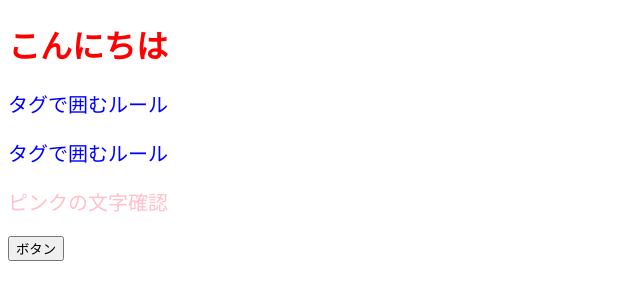
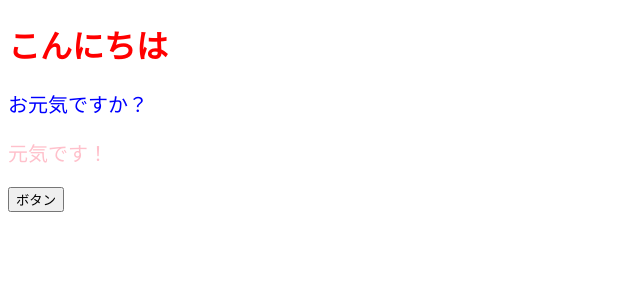
Before and after one commit to Mika-Tachikawa/React_2, a React (Create React App) app: page / in a window 1280 px wide. Shown: the top 300 px of the page, without its empty margins (0-640 px from the left). Built offline with nearby package versions, Linux system fonts and the light colour scheme.

Commit message:
propsの値を受け取れる記述に変更

```diff
--- a/src/App.jsx
+++ b/src/App.jsx
@@ -31,17 +31,12 @@ export const App = () => {
     alert();
   };
 
-  const contentPinkStyle = {
-    color: "pink",
-    fontSize: "20px"
-  };
-
   return (
     <>
       <h1 style={{ color: "red" }}>こんにちは</h1>
       <ColoredMessage />
       <ColoredMessage color="blue" message="お元気ですか？" />
-      <p style={contentPinkStyle}>ピンクの文字確認</p>
+      <ColoredMessage color="pink" message="元気です！" />
       <button onClick={onClickButton}>ボタン</button>
     </>
   );
--- a/src/components/ColoredMessage.jsx
+++ b/src/components/ColoredMessage.jsx
@@ -1,9 +1,8 @@
 export const ColoredMessage = (props) => {
-  console.log(props);
   const contentStyle = {
-    color: "blue",
+    color: props.color ,
     fontSize: "20px"
   };
 
-  return <p style={contentStyle}>タグで囲むルール</p>;
+  return <p style={contentStyle}>{props.message}</p>;
 };
```
